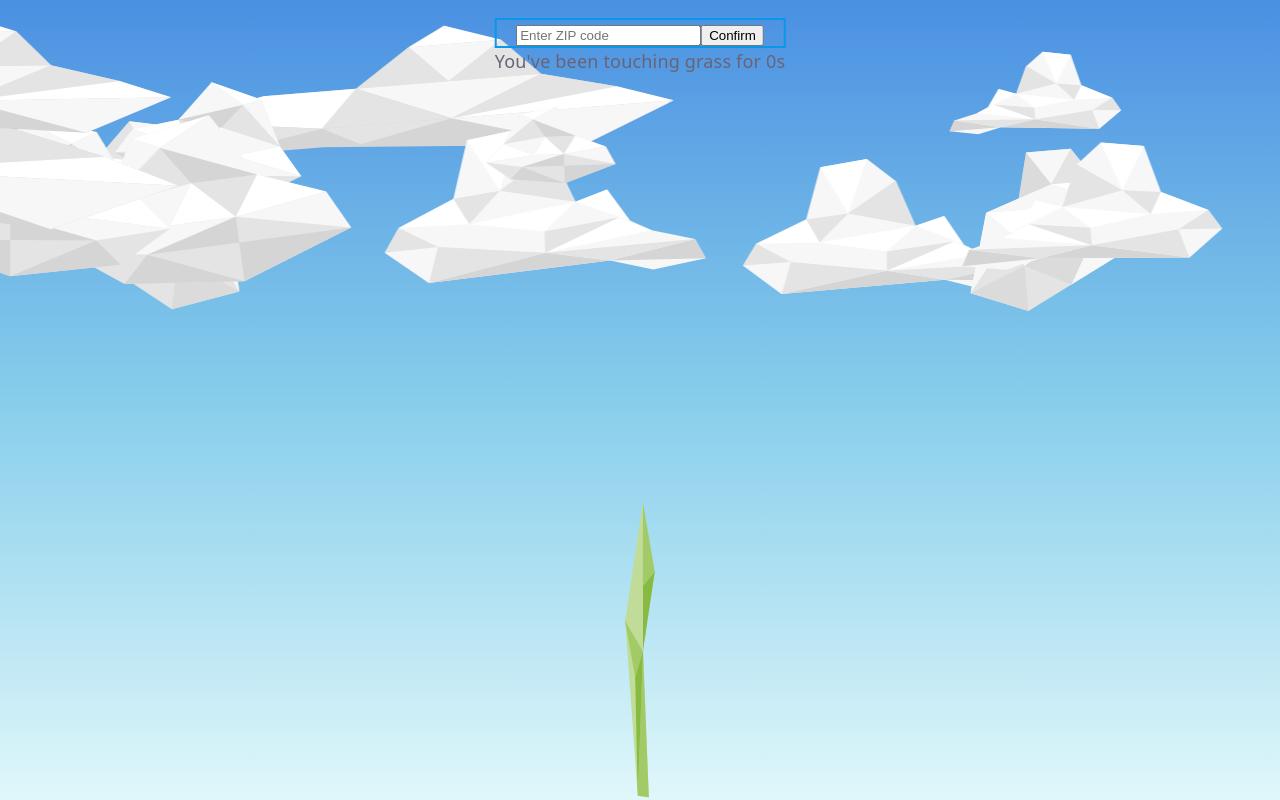
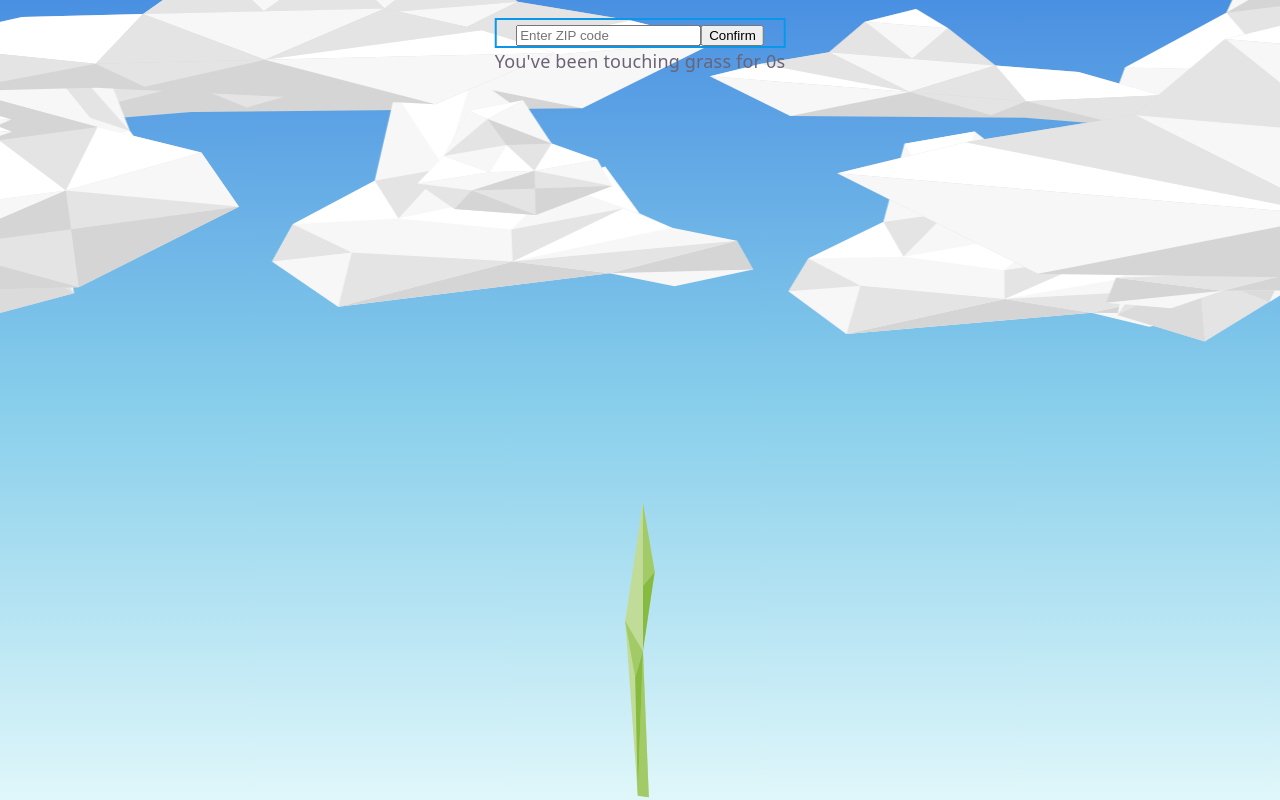
Before and after one commit to rylander925/engin1tr-website, a React (Vite) app: page / in a window 1280 px wide. Built offline with nearby package versions, Linux system fonts and the light colour scheme.

Commit message:
the clouds call beckons and i must answer. clouds get larger with more cloud cover

```diff
--- a/src/ConditionsContext.jsx
+++ b/src/ConditionsContext.jsx
@@ -12,7 +12,7 @@ const initialConditions = {
         zipcode: 0,
         precipitation: 0, //fraction: 1=heavy, 0=none (>1 = extreme)
         windSpeed: 1,     //fraction: ^
-        cloudCover: 1,    //fraction: ^
+        cloudCover: 0.5,    //fraction: ^
         date: '',         //YYYY-MM-DD
         hour: 0           //Decimal number: 12:30PM would be represented as 12.5
     }
@@ -58,6 +58,7 @@ function conditionsReducer(conditions, action) {
             return {...conditions, isHovering: false}
         }
         case 'update-weather': {
+            console.log(JSON.stringify(conditions.weather))
             const [date, timeString] = action.weather.time.split('T')
             let [hour, minute] = timeString.split(':')
             hour = Number(hour) + Number(minute)/60
--- a/src/components/Body/Background/SkyProps/Clouds.css
+++ b/src/components/Body/Background/SkyProps/Clouds.css
@@ -9,8 +9,8 @@
     animation-fill-mode: backwards;
 }
 @keyframes drift {
-    from { transform: translateX(-40vw);}
-    to   { transform: translateX(140vw);}
+    from { transform: translateX(-80vw);}
+    to   { transform: translateX(180vw);}
 
 }
 
--- a/src/components/Body/Background/SkyProps/Clouds.jsx
+++ b/src/components/Body/Background/SkyProps/Clouds.jsx
@@ -12,14 +12,14 @@ const VARIANTS = [cloud1, cloud2, cloud3, cloud4]
 //cloud gen controls
 const HEIGHT_AVERAGE = 150  // Average cloud height
 const HEIGHT_RANGE = 150     // Total cloud height range around average
-const Y_RANGE = 20          // Range in y values from top as a percent
+const Y_RANGE = 30          // Range in y values from top as a percent
 const LEAN_RANGE = 20       // Range of cloud rotation in degrees (around vertical)
 const HUE_SHIFT_RANGE = 40  // Range in hue shift about unchanged image
 
 //Animation controls
 const BASE_DRIFT_DURATION = 25      //How long each cloud is on screen; actual reduced by windSpeed
 const MAX_WIND_SPEED = 3            //Divides base duration; multiplied by wind speed factor
-const MAX_CLOUDS = 30               //Clouds when cloud cover is 100%
+const MAX_CLOUDS = 70               //Clouds when cloud cover is 100%
 
 const GUST_INTERVAL = 10000 // ms between automatic wind gusts
 const GUST_DURATION = 4000   // ms the gust class stays applied
@@ -48,7 +48,7 @@ class CloudGenerator extends Generator {
         }
     }
 
-    static Cloud( {cloud, index, driftDuration, visible, rerollCloud} ) {
+    static Cloud( {cloud, index, cloudCover, driftDuration, visible, rerollCloud} ) {
         return(
             //Position wrapper
             <div
@@ -67,11 +67,12 @@ class CloudGenerator extends Generator {
                     <img
                         src = {cloud.src}
                         style = {{
-                            height: cloud.height,
+                            height: cloud.height * (cloudCover + 1),
                             display: 'block',
 
                             transformOrigin: 'bottom center',
                             transform: `scaleX(${cloud.flip ? -1 : 1})
+                                        translateY(-50%)
                                         rotate(${cloud.lean}deg)`,
                             filter: `hue-rotate(${cloud.hue}deg)`,
                         }}
@@ -125,7 +126,7 @@ export default function Clouds() {
         >
             {
                 clouds.map((cloud, index) =>
-                <CloudGenerator.Cloud key={`${index}-${cloud.version}`} cloud={cloud} visible={index < visibleClouds} driftDuration={driftDuration} elapsedTime={conditions.elapsedTime} index={index} rerollCloud={rerollCloud}/>)
+                <CloudGenerator.Cloud key={`${index}-${cloud.version}`} cloud={cloud} cloudCover={conditions.weather.cloudCover} visible={index < visibleClouds} driftDuration={driftDuration} elapsedTime={conditions.elapsedTime} index={index} rerollCloud={rerollCloud}/>)
             }
         </div>
     );
--- a/src/components/Menu/WeatherUI/WeatherUI.jsx
+++ b/src/components/Menu/WeatherUI/WeatherUI.jsx
@@ -39,6 +39,7 @@ function WeatherUI() {
         throw new Error("No weather found at location")
       }
 
+      console.log(JSON.stringify(currentWeather))
       dispatch({type: 'update-weather', weather: currentWeather})
     }
     catch (e) {
```
